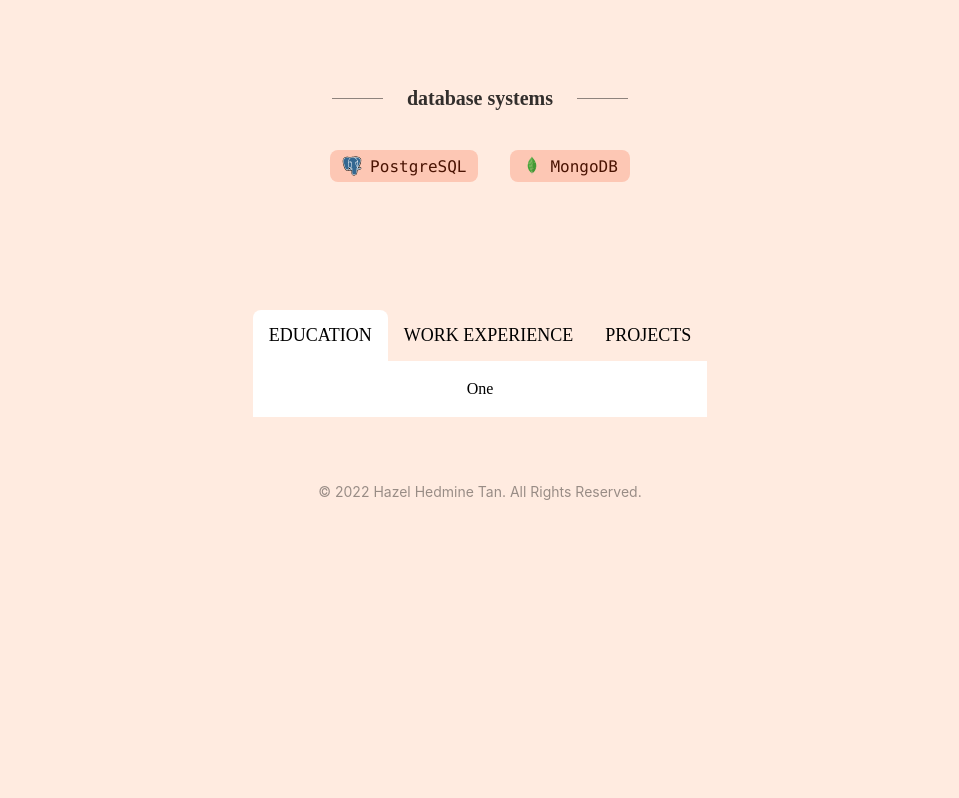
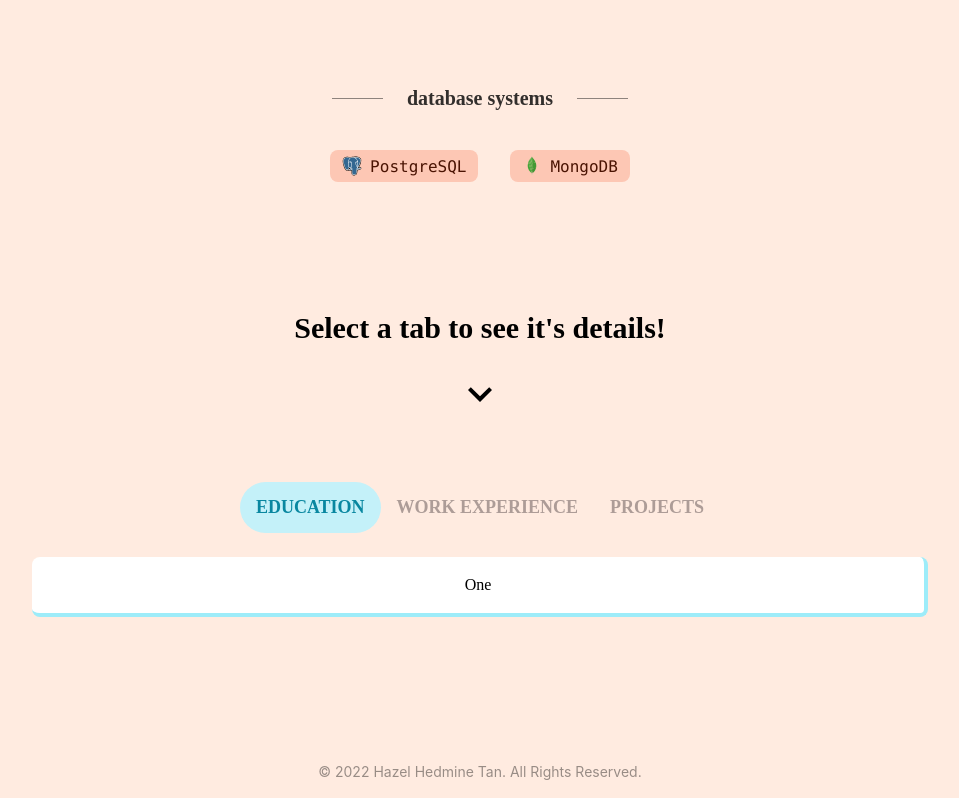
Before and after one commit to hazelhedmine/portfolio-website, a React (Create React App) app: page / in a window 1280 px wide. Shown: the part 1100-1898 px from the top of the page, without its empty margins (160-1119 px from the left). Before the commit the page ends 1602 px from the top, so only its background shows below. Built offline with nearby package versions, Linux system fonts and the light colour scheme.

Commit message:
Change tab style to soft-rounded and added cyan theme

```diff
--- a/src/components/sections/Footer.js
+++ b/src/components/sections/Footer.js
@@ -2,7 +2,7 @@ import { Box } from '@chakra-ui/react';
 
 const Footer = () => {
   return (
-    <Box align="center" opacity={0.4} fontSize="sm">
+    <Box paddingY={4} align="center" opacity={0.4} fontSize="sm">
       &copy; {new Date().getFullYear()} Hazel Hedmine Tan. All Rights Reserved.
     </Box>
   );
--- a/src/pages/LandingPage.js
+++ b/src/pages/LandingPage.js
@@ -1,5 +1,6 @@
 import {
-  Flex,
+  Box,
+  Heading,
   Tab,
   TabList,
   TabPanel,
@@ -10,6 +11,7 @@ import {
 import LandingLayout from '../components/layouts/LandingLayout';
 import Hero from '../components/sections/Hero';
 import Skills from '../components/sections/Skills';
+import { ChevronDownIcon } from '@chakra-ui/icons';
 
 const StyledTab = ({ children, ...props }) => {
   return (
@@ -30,30 +32,48 @@ const LandingPage = () => {
     <LandingLayout>
       <Hero></Hero>
       <Skills></Skills>
-      <Flex align="center" px={8} mb={16}>
-        {/*TODO: responsive style for tabs, then add sections
-        maybe change to dropdown for mobile?
-         */}
+
+      <Heading
+        as="h1"
+        size="lg"
+        fontWeight="bold"
+        fontFamily='"Playfair Display", serif'
+        color="primary.800"
+        textAlign={['center', 'center', 'left', 'left']}
+        mb={6}
+      >
+        Select a tab to see it's details!
+      </Heading>
+      <ChevronDownIcon boxSize={12} mb={16}></ChevronDownIcon>
+
+      <Box align="center" px={8} mb={32} w="80%">
         <Tabs
-          colorScheme="coral"
+          colorScheme="cyan"
           fontWeight="normal"
           fontFamily='"Playfair Display", serif'
-          variant="unstyled"
+          variant="soft-rounded" //bc of custom styling
           align="center"
-          size="lg"
+          size={{ base: 'sm', sm: 'md', md: 'lg' }}
         >
-          <TabList>
-            <StyledTab>EDUCATION</StyledTab>
-            <StyledTab>WORK EXPERIENCE</StyledTab>
-            <StyledTab>PROJECTS</StyledTab>
+          <TabList mb={6}>
+            <Tab>EDUCATION</Tab>
+            <Tab>WORK EXPERIENCE</Tab>
+            <Tab>PROJECTS</Tab>
           </TabList>
-          <TabPanels bg={useColorModeValue('white')}>
+          <TabPanels
+            bg={useColorModeValue('white')}
+            borderRadius="lg"
+            borderBottom="4px solid" //for pop up effect
+            borderBottomColor="cyan.200"
+            borderRight="4px solid"
+            borderRightColor="cyan.200"
+          >
             <TabPanel>One</TabPanel>
             <TabPanel>Two</TabPanel>
             <TabPanel>Three</TabPanel>
           </TabPanels>
         </Tabs>
-      </Flex>
+      </Box>
     </LandingLayout>
   );
 };
```
